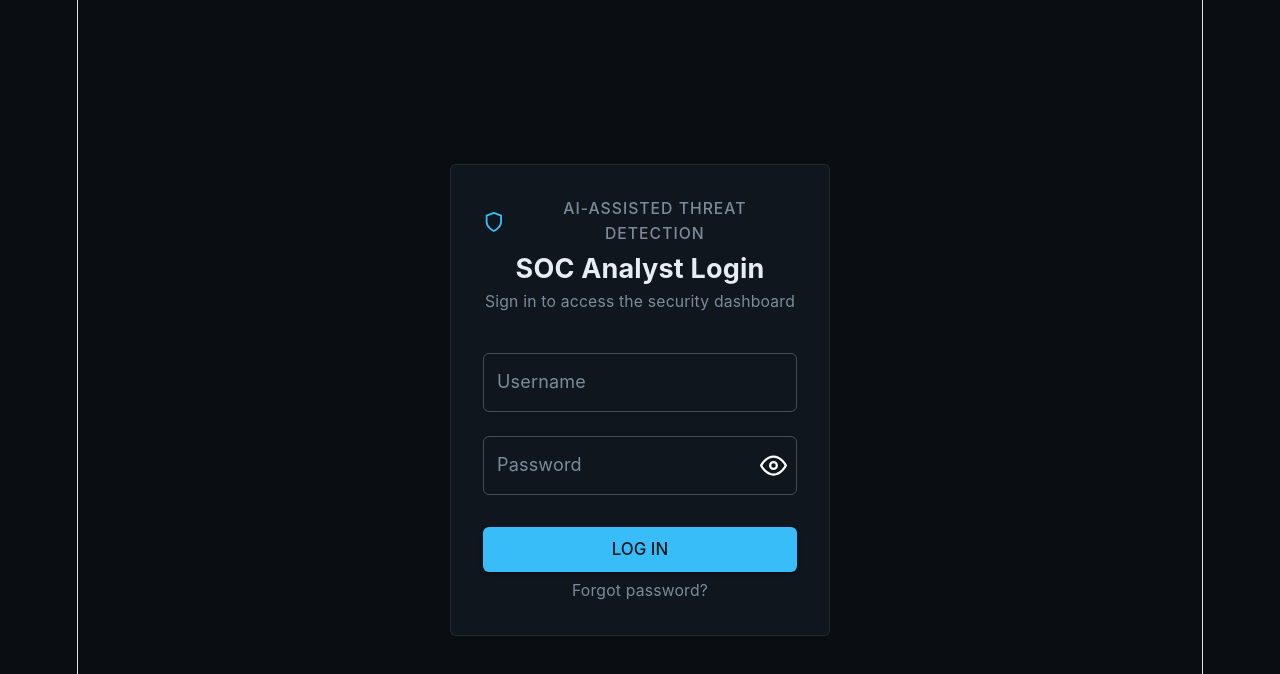
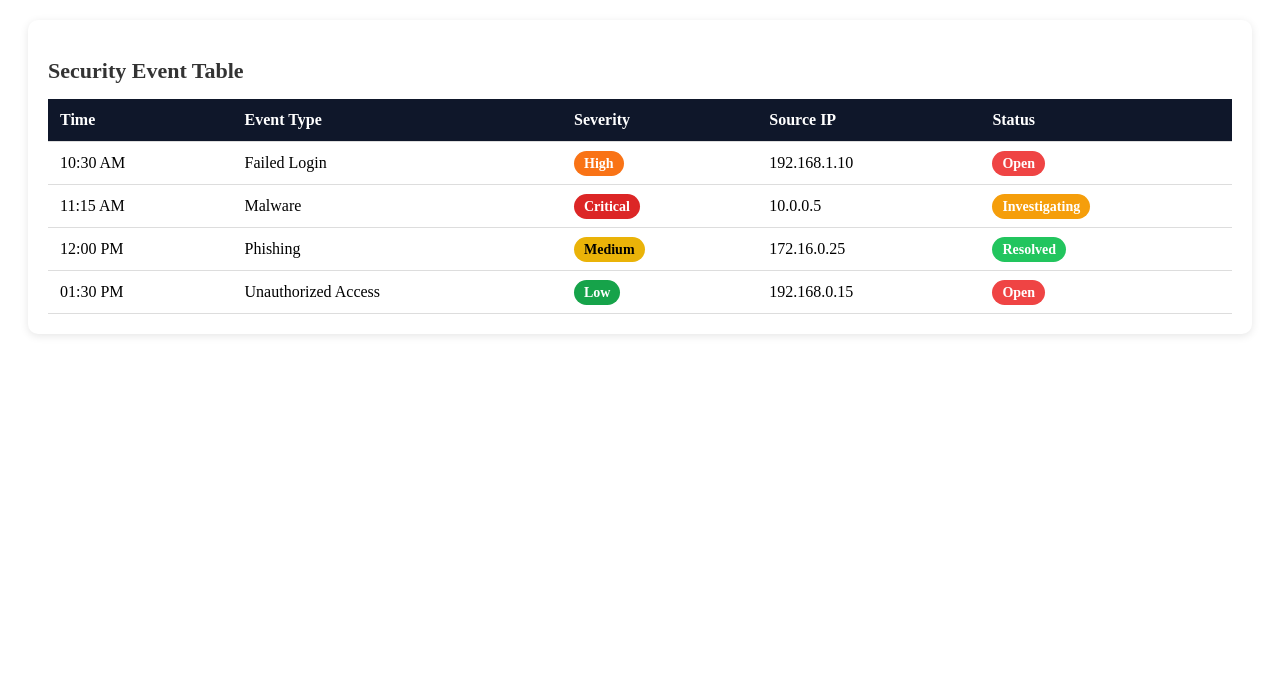
Before and after one commit to Narnesowmya/Data_visualization_frontend_Team--A, a React (Vite) app: page / in a window 1280 px wide. Before the commit this address led to /login. Shown: the top 674 px of the page. Built offline with nearby package versions, Linux system fonts and the light colour scheme.

Commit message:
Added Event Table component for Task 4

```diff
--- a/src/App.jsx
+++ b/src/App.jsx
@@ -1,16 +1,11 @@
-import { Routes, Route, Navigate } from 'react-router-dom'
-import Login from './pages/Login.jsx'
-import Dashboard from './pages/Dashboard.jsx'
+import EventTable from "./components/EventTable";
 
 function App() {
   return (
-    <Routes>
-      <Route path="/login" element={<Login />} />
-      <Route path="/dashboard" element={<Dashboard />} />
-      <Route path="/" element={<Navigate to="/login" replace />} />
-      <Route path="*" element={<Navigate to="/login" replace />} />
-    </Routes>
-  )
+    <div>
+      <EventTable />
+    </div>
+  );
 }
 
-export default App
+export default App;
--- /dev/null
+++ b/src/components/EventTable.css
@@ -0,0 +1,98 @@
+/* Container */
+.table-container {
+  margin: 20px;
+  padding: 20px;
+  background: #ffffff;
+  border-radius: 10px;
+  box-shadow: 0 2px 8px rgba(0, 0, 0, 0.1);
+}
+
+/* Heading */
+.table-title {
+  margin-bottom: 15px;
+  font-size: 22px;
+  font-weight: bold;
+  color: #333;
+}
+
+/* Table */
+.event-table {
+  width: 100%;
+  border-collapse: collapse;
+}
+
+.event-table th,
+.event-table td {
+  padding: 12px;
+  border-bottom: 1px solid #ddd;
+  text-align: left;
+}
+
+.event-table th {
+  background-color: #0f172a;
+  color: white;
+}
+
+.event-table tr:hover {
+  background-color: #f5f5f5;
+}
+
+/* Severity Badges */
+.severity {
+  padding: 5px 10px;
+  border-radius: 20px;
+  color: white;
+  font-size: 14px;
+  font-weight: bold;
+}
+
+.critical {
+  background-color: #dc2626;
+}
+
+.high {
+  background-color: #f97316;
+}
+
+.medium {
+  background-color: #eab308;
+  color: black;
+}
+
+.low {
+  background-color: #16a34a;
+}
+
+/* Status Badges */
+.status {
+  padding: 5px 10px;
+  border-radius: 20px;
+  font-size: 14px;
+  font-weight: bold;
+}
+
+.open {
+  background-color: #ef4444;
+  color: white;
+}
+
+.investigating {
+  background-color: #f59e0b;
+  color: white;
+}
+
+.resolved {
+  background-color: #22c55e;
+  color: white;
+}
+
+/* Responsive */
+@media (max-width: 768px) {
+  .table-container {
+    overflow-x: auto;
+  }
+
+  .event-table {
+    min-width: 700px;
+  }
+}
--- /dev/null
+++ b/src/components/EventTable.jsx
@@ -0,0 +1,83 @@
+import "./EventTable.css";
+
+function EventTable() {
+  const events = [
+    {
+      time: "10:30 AM",
+      eventType: "Failed Login",
+      severity: "High",
+      sourceIP: "192.168.1.10",
+      status: "Open",
+    },
+    {
+      time: "11:15 AM",
+      eventType: "Malware",
+      severity: "Critical",
+      sourceIP: "10.0.0.5",
+      status: "Investigating",
+    },
+    {
+      time: "12:00 PM",
+      eventType: "Phishing",
+      severity: "Medium",
+      sourceIP: "172.16.0.25",
+      status: "Resolved",
+    },
+    {
+      time: "01:30 PM",
+      eventType: "Unauthorized Access",
+      severity: "Low",
+      sourceIP: "192.168.0.15",
+      status: "Open",
+    },
+  ];
+
+  return (
+    <div className="table-container">
+      <h2 className="table-title">Security Event Table</h2>
+
+      <table className="event-table">
+        <thead>
+          <tr>
+            <th>Time</th>
+            <th>Event Type</th>
+            <th>Severity</th>
+            <th>Source IP</th>
+            <th>Status</th>
+          </tr>
+        </thead>
+
+        <tbody>
+          {events.map((event, index) => (
+            <tr key={index}>
+              <td>{event.time}</td>
+              <td>{event.eventType}</td>
+
+              <td>
+                <span
+                  className={`severity ${event.severity.toLowerCase()}`}
+                >
+                  {event.severity}
+                </span>
+              </td>
+
+              <td>{event.sourceIP}</td>
+
+              <td>
+                <span
+                  className={`status ${event.status
+                    .toLowerCase()
+                    .replace(" ", "")}`}
+                >
+                  {event.status}
+                </span>
+              </td>
+            </tr>
+          ))}
+        </tbody>
+      </table>
+    </div>
+  );
+}
+
+export default EventTable;
--- a/src/main.jsx
+++ b/src/main.jsx
@@ -1,18 +1,9 @@
-import { StrictMode } from 'react'
-import { createRoot } from 'react-dom/client'
-import { BrowserRouter } from 'react-router-dom'
-import { ThemeProvider, CssBaseline } from '@mui/material'
-import theme from './theme.js'
-import './index.css'
-import App from './App.jsx'
+import React from "react";
+import ReactDOM from "react-dom/client";
+import App from "./App";
 
-createRoot(document.getElementById('root')).render(
-  <StrictMode>
-    <BrowserRouter>
-      <ThemeProvider theme={theme}>
-        <CssBaseline />
-        <App />
-      </ThemeProvider>
-    </BrowserRouter>
-  </StrictMode>,
-)
+ReactDOM.createRoot(document.getElementById("root")).render(
+  <React.StrictMode>
+    <App />
+  </React.StrictMode>
+);
```
Also changed, not shown: 1 other file (tests, documents, lock files or other folders).
